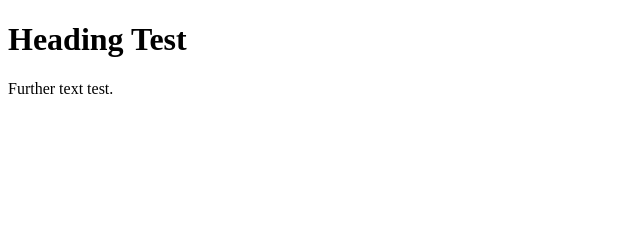
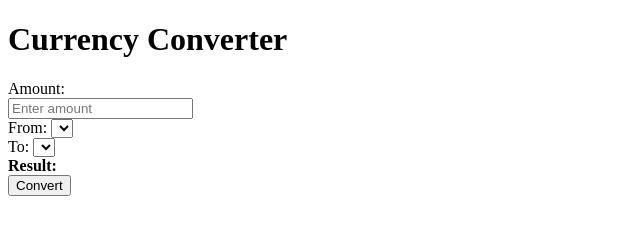
Before and after one commit to CurtisScholey/CurrencyConverter, a plain HTML site: page index.html in a window 1280 px wide. Shown: the whole page, without its empty margins (0-640 px from the left). Drawn offline with Linux system fonts and the light colour scheme.

Commit message:
Update index.html - Initial Layout
Initial layout of the HTML file

```diff
--- a/index.html
+++ b/index.html
@@ -1,11 +1,41 @@
 <!DOCTYPE html>
-<html>
-  <head>
-    <title>HTML Site Test - Currency Converter</title>
-  </head>
-  <!--Test Comment-->
-  <body>
-    <h1>Heading Test</h1>
-    <p>Further text test.</p>
-  </body>
+<html lang="en">
+<head>
+    <meta charset="UTF-8">
+    <meta name="viewport" content="width=device-width, initial-scale=1.0">
+    <meta name="keywords" content="HTML, CSS, JavaScript">
+    <title>Currency Converter</title>
+    <meta name="description" content="Currency Converter Tool">
+    <meta name="author" content="Curtis Scholey">
+    <link rel="stylesheet" href="styles.css">
+</head>
+<body>
+    <div class="converter">
+        <h1>Currency Converter</h1>
+        <div>
+            <label for="valueInput">Amount:</label>
+          <div>
+            <input type="number" id="valueInput" class="input-field" placeholder="Enter amount">
+          </div>
+        </div>
+        <div>
+            <label for="fromCurrency">From:</label>
+            <select id="fromCurrency" class="input-field">
+                <!-- Options will be dynamically added using JavaScript -->
+            </select>
+        </div>
+
+        <div>
+            <label for="toCurrency">To:</label>
+            <select id="toCurrency" class="input-field">
+                <!-- Options will be dynamically added using JavaScript -->
+            </select>
+        </div>
+        <div class="result">
+            <strong>Result:</strong> <span id="convertedValue"></span>
+        </div>
+        <button id="convertBtn" class="button">Convert</div>
+    </div>
+    <script src="script.js"></script>
+</body>
 </html>
```
